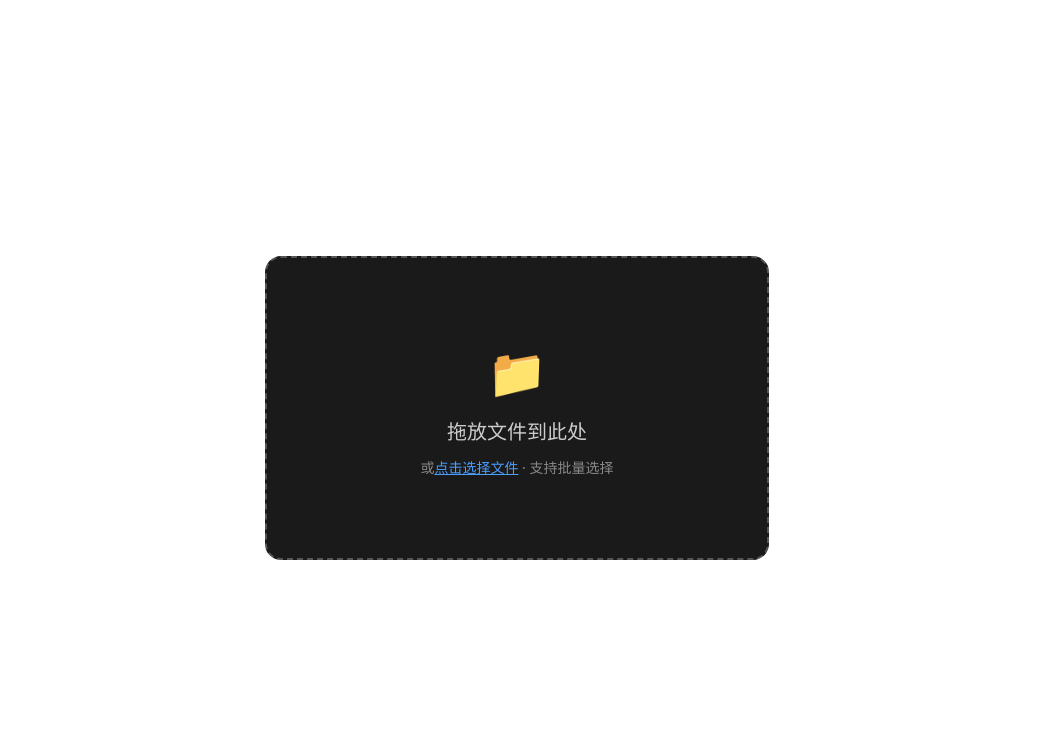
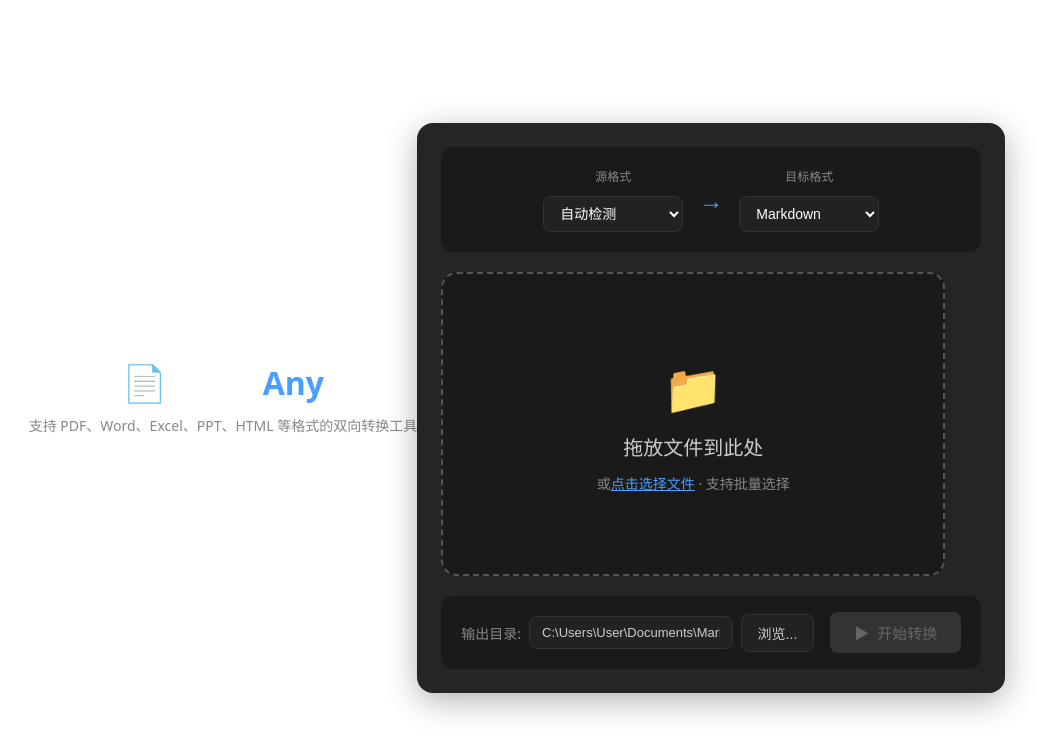
Before and after one commit to zjsthmjialin/markdown-tools, a React (Vite) app: page / in a window 1280 px wide. Shown: the top 754 px of the page, without its empty margins (131-1182 px from the left). Built offline with nearby package versions, Linux system fonts and the light colour scheme.

Commit message:
feat: 实现转换方向选择和操作栏组件

```diff
--- a/src/renderer/App.css
+++ b/src/renderer/App.css
@@ -186,3 +186,209 @@
   background: #333;
   color: #fff;
 }
+
+/* Header */
+.header {
+  text-align: center;
+  margin-bottom: 24px;
+}
+
+.logo {
+  display: flex;
+  align-items: center;
+  justify-content: center;
+  gap: 12px;
+  margin-bottom: 8px;
+}
+
+.logo-icon {
+  font-size: 36px;
+}
+
+.logo-text {
+  font-size: 32px;
+  font-weight: 700;
+  color: #fff;
+}
+
+.logo-text span {
+  color: #4a9eff;
+}
+
+.tagline {
+  font-size: 14px;
+  color: #888;
+  margin: 0;
+}
+
+/* Direction Section */
+.direction-section {
+  display: flex;
+  align-items: center;
+  justify-content: center;
+  gap: 16px;
+  padding: 20px;
+  background: #1a1a1a;
+  border-radius: 12px;
+  margin-bottom: 20px;
+}
+
+.direction-group {
+  display: flex;
+  flex-direction: column;
+  gap: 8px;
+}
+
+.direction-label {
+  font-size: 12px;
+  color: #888;
+  text-align: center;
+}
+
+.direction-arrow {
+  font-size: 24px;
+  color: #4a9eff;
+}
+
+.select-wrapper select {
+  width: 140px;
+  padding: 8px 12px;
+  font-size: 14px;
+  border: 1px solid #333;
+  border-radius: 8px;
+  background: #222;
+  color: #fff;
+  cursor: pointer;
+  outline: none;
+}
+
+.select-wrapper select:hover {
+  border-color: #555;
+}
+
+.select-wrapper select:focus {
+  border-color: #4a9eff;
+}
+
+/* Action Bar */
+.action-bar {
+  display: flex;
+  align-items: center;
+  justify-content: space-between;
+  gap: 16px;
+  padding: 16px 20px;
+  background: #1a1a1a;
+  border-radius: 12px;
+  margin-top: 20px;
+}
+
+.output-path {
+  display: flex;
+  align-items: center;
+  gap: 8px;
+  flex: 1;
+}
+
+.output-label {
+  font-size: 14px;
+  color: #888;
+  flex-shrink: 0;
+}
+
+.output-input {
+  flex: 1;
+  padding: 8px 12px;
+  font-size: 13px;
+  border: 1px solid #333;
+  border-radius: 8px;
+  background: #222;
+  color: #ccc;
+  min-width: 0;
+}
+
+.btn-browse {
+  padding: 8px 16px;
+  font-size: 14px;
+  border: 1px solid #333;
+  border-radius: 8px;
+  background: #222;
+  color: #ccc;
+  cursor: pointer;
+  transition: all 0.15s ease;
+  flex-shrink: 0;
+}
+
+.btn-browse:hover {
+  background: #333;
+  border-color: #555;
+}
+
+.btn-primary {
+  display: flex;
+  align-items: center;
+  gap: 8px;
+  padding: 10px 24px;
+  font-size: 15px;
+  font-weight: 500;
+  border: none;
+  border-radius: 8px;
+  background: #4a9eff;
+  color: #fff;
+  cursor: pointer;
+  transition: all 0.15s ease;
+}
+
+.btn-primary:hover:not(:disabled) {
+  background: #3a8eef;
+}
+
+.btn-primary:disabled {
+  background: #333;
+  color: #666;
+  cursor: not-allowed;
+}
+
+/* Progress Bar */
+.progress-section {
+  padding: 16px 20px;
+  background: #1a1a1a;
+  border-radius: 12px;
+  margin-top: 20px;
+  display: none;
+}
+
+.progress-section.active {
+  display: block;
+}
+
+.progress-info {
+  display: flex;
+  justify-content: space-between;
+  align-items: center;
+  margin-bottom: 10px;
+  font-size: 13px;
+  color: #ccc;
+}
+
+.progress-bar {
+  height: 6px;
+  background: #333;
+  border-radius: 3px;
+  overflow: hidden;
+}
+
+.progress-fill {
+  height: 100%;
+  background: linear-gradient(90deg, #4a9eff, #6bb5ff);
+  border-radius: 3px;
+  transition: width 0.3s ease;
+}
+
+/* Main Card */
+.main-card {
+  width: 540px;
+  padding: 24px;
+  background: #252525;
+  border-radius: 16px;
+  box-shadow: 0 8px 32px rgba(0, 0, 0, 0.3);
+}
--- a/src/renderer/App.tsx
+++ b/src/renderer/App.tsx
@@ -1,11 +1,20 @@
 import { useState } from 'react'
 import './App.css'
+import Header from './components/Header'
+import DirectionSelect from './components/DirectionSelect'
 import DropZone from './components/DropZone'
 import FileList from './components/FileList'
+import ActionBar from './components/ActionBar'
+import ProgressBar from './components/ProgressBar'
 import { FileItem } from './types'
 
 function App() {
   const [files, setFiles] = useState<FileItem[]>([])
+  const [sourceFormat, setSourceFormat] = useState('auto')
+  const [targetFormat, setTargetFormat] = useState('md')
+  const [outputPath, setOutputPath] = useState(
+    'C:\\Users\\' + (process.env.USERNAME || 'User') + '\\Documents\\MarkAny'
+  )
 
   const handleFilesSelected = (newFiles: File[]) => {
     const fileItems: FileItem[] = newFiles.map((f, i) => ({
@@ -22,10 +31,35 @@ function App() {
     setFiles(prev => prev.filter(f => f.id !== id))
   }
 
+  const handleBrowse = () => {
+    // TODO: 调用 electron API 选择目录
+    console.log('Browse for directory')
+  }
+
+  const handleConvert = () => {
+    console.log('Start conversion')
+  }
+
   return (
     <div className="app-container">
-      <DropZone onFilesSelected={handleFilesSelected} />
-      <FileList files={files} onRemove={handleRemoveFile} />
+      <Header />
+      <div className="main-card">
+        <DirectionSelect
+          sourceFormat={sourceFormat}
+          targetFormat={targetFormat}
+          onSourceChange={setSourceFormat}
+          onTargetChange={setTargetFormat}
+        />
+        <DropZone onFilesSelected={handleFilesSelected} />
+        <FileList files={files} onRemove={handleRemoveFile} />
+        <ProgressBar progress={0} />
+        <ActionBar
+          outputPath={outputPath}
+          onBrowse={handleBrowse}
+          onConvert={handleConvert}
+          disabled={files.length === 0}
+        />
+      </div>
     </div>
   )
 }
--- /dev/null
+++ b/src/renderer/components/ActionBar.tsx
@@ -0,0 +1,38 @@
+interface ActionBarProps {
+  outputPath: string
+  onBrowse: () => void
+  onConvert: () => void
+  disabled: boolean
+}
+
+export default function ActionBar({
+  outputPath,
+  onBrowse,
+  onConvert,
+  disabled
+}: ActionBarProps) {
+  return (
+    <div className="action-bar">
+      <div className="output-path">
+        <span className="output-label">输出目录:</span>
+        <input
+          type="text"
+          className="output-input"
+          value={outputPath}
+          readOnly
+        />
+        <button className="btn-browse" onClick={onBrowse}>
+          浏览...
+        </button>
+      </div>
+      <button
+        className="btn-primary"
+        onClick={onConvert}
+        disabled={disabled}
+      >
+        <span>▶</span>
+        开始转换
+      </button>
+    </div>
+  )
+}
--- /dev/null
+++ b/src/renderer/components/DirectionSelect.tsx
@@ -0,0 +1,71 @@
+interface DirectionSelectProps {
+  sourceFormat: string
+  targetFormat: string
+  onSourceChange: (value: string) => void
+  onTargetChange: (value: string) => void
+}
+
+export default function DirectionSelect({
+  sourceFormat,
+  targetFormat,
+  onSourceChange,
+  onTargetChange
+}: DirectionSelectProps) {
+  const sourceOptions = [
+    { value: 'auto', label: '自动检测' },
+    { value: 'pdf', label: 'PDF 文档' },
+    { value: 'docx', label: 'Word 文档' },
+    { value: 'xlsx', label: 'Excel 表格' },
+    { value: 'pptx', label: 'PowerPoint' },
+    { value: 'html', label: 'HTML 网页' },
+    { value: 'txt', label: '纯文本' }
+  ]
+
+  const getTargetOptions = () => {
+    if (sourceFormat === 'md') {
+      return [
+        { value: 'pdf', label: 'PDF 文档' },
+        { value: 'docx', label: 'Word 文档' },
+        { value: 'html', label: 'HTML 网页' }
+      ]
+    }
+    return [
+      { value: 'md', label: 'Markdown' },
+      { value: 'pdf', label: 'PDF 文档' },
+      { value: 'docx', label: 'Word 文档' },
+      { value: 'html', label: 'HTML 网页' }
+    ]
+  }
+
+  return (
+    <div className="direction-section">
+      <div className="direction-group">
+        <div className="direction-label">源格式</div>
+        <div className="select-wrapper">
+          <select
+            value={sourceFormat}
+            onChange={e => onSourceChange(e.target.value)}
+          >
+            {sourceOptions.map(opt => (
+              <option key={opt.value} value={opt.value}>{opt.label}</option>
+            ))}
+          </select>
+        </div>
+      </div>
+      <div className="direction-arrow">→</div>
+      <div className="direction-group">
+        <div className="direction-label">目标格式</div>
+        <div className="select-wrapper">
+          <select
+            value={targetFormat}
+            onChange={e => onTargetChange(e.target.value)}
+          >
+            {getTargetOptions().map(opt => (
+              <option key={opt.value} value={opt.value}>{opt.label}</option>
+            ))}
+          </select>
+        </div>
+      </div>
+    </div>
+  )
+}
--- /dev/null
+++ b/src/renderer/components/Header.tsx
@@ -0,0 +1,11 @@
+export default function Header() {
+  return (
+    <header className="header">
+      <div className="logo">
+        <div className="logo-icon">📄</div>
+        <div className="logo-text">Mark<span>Any</span></div>
+      </div>
+      <p className="tagline">支持 PDF、Word、Excel、PPT、HTML 等格式的双向转换工具</p>
+    </header>
+  )
+}
--- /dev/null
+++ b/src/renderer/components/ProgressBar.tsx
@@ -0,0 +1,20 @@
+interface ProgressBarProps {
+  progress: number
+  currentFile?: string
+}
+
+export default function ProgressBar({ progress, currentFile }: ProgressBarProps) {
+  if (progress === 0) return null
+
+  return (
+    <div className="progress-section active">
+      <div className="progress-info">
+        <span>{currentFile ? `正在转换: ${currentFile}` : '正在转换...'}</span>
+        <span>{progress}%</span>
+      </div>
+      <div className="progress-bar">
+        <div className="progress-fill" style={{ width: `${progress}%` }}></div>
+      </div>
+    </div>
+  )
+}
```
